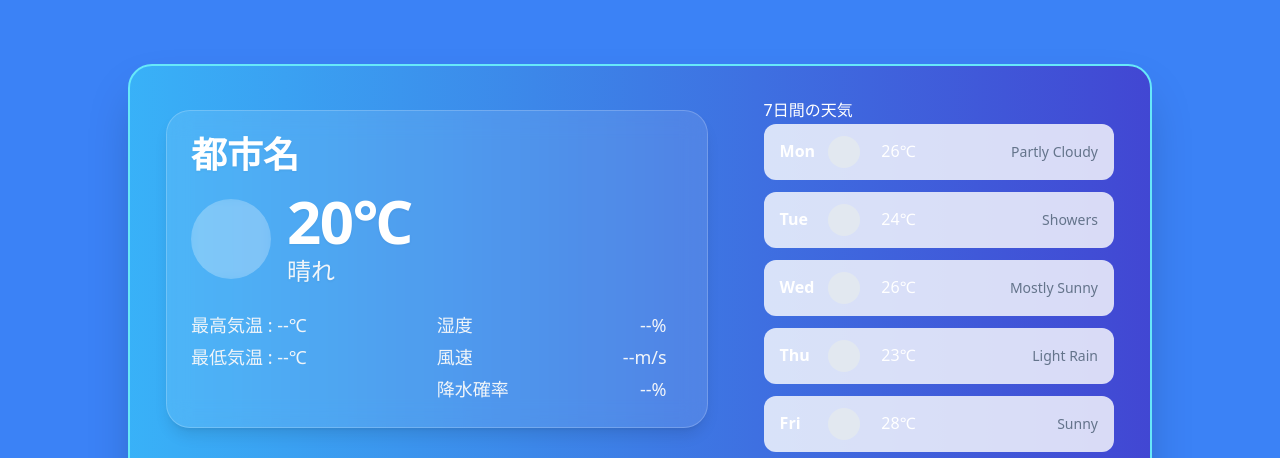
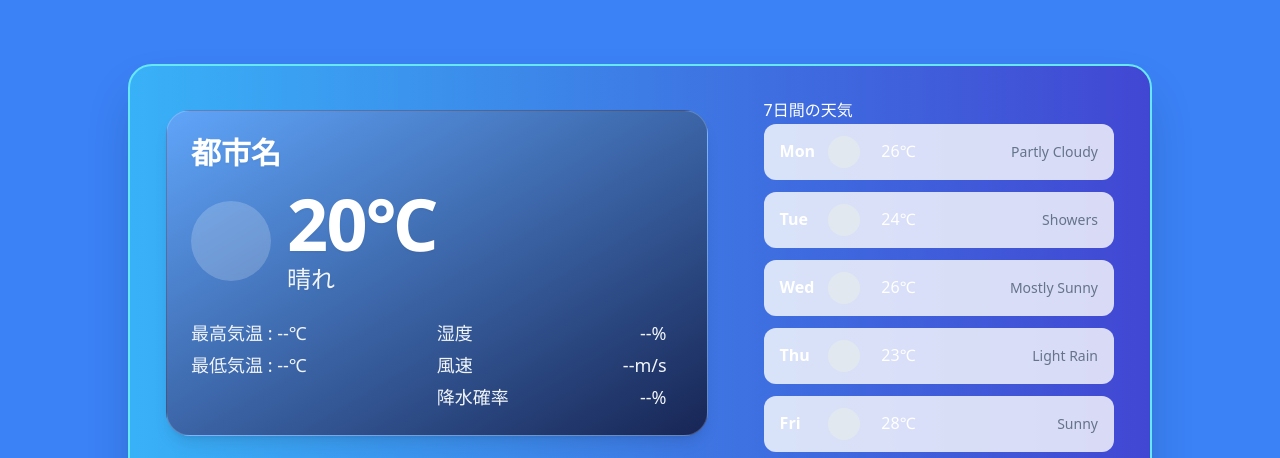
Before and after one commit to fried-hosh/weather-app, a React (Vite) app: page / in a window 1280 px wide. Shown: the top 458 px of the page. Built offline with nearby package versions, Linux system fonts and the light colour scheme.

Commit message:
style: デザイン調整・グラデーションの追加

```diff
--- a/src/components/CurrentWeatherCard.tsx
+++ b/src/components/CurrentWeatherCard.tsx
@@ -7,10 +7,10 @@ type CurrentWeatherCardProps = {
 
 const CurrentWeatherCard = ({ cityName = "都市名", temperature = "20℃", description = "晴れ", iconUrl }: CurrentWeatherCardProps) => {
   return (
-    <section aria-labelledby="current-weather-title" className="rounded-3xl border border-white/20 bg-white/10 p-6 text-white shadow-lg backdrop-blur-md">
+    <section aria-labelledby="current-weather-title" className="rounded-3xl border border-white/20 p-6 text-white shadow-lg backdrop-blur-md bg-gradient-to-br from-blue-400 to-blue-950">
       {/* 見出し */}
       <header className="mb-4 flex items-center justify-between">
-        <h2 id="current-weather-title" className="text-4xl font-semibold drop-shadow-sm">
+        <h2 id="current-weather-title" className="text-4xl font-semibold drop-shadow-sm lg:text-3xl">
           {cityName}
         </h2>
       </header>
@@ -19,7 +19,7 @@ const CurrentWeatherCard = ({ cityName = "都市名", temperature = "20℃", des
       <div className="flex items-center gap-4">
         {iconUrl ? <img className="size-20 drop-shadow-md" src={iconUrl} alt={description || ""} /> : <div className="size-20 rounded-full bg-white/20 backdrop-blur-sm" aria-hidden />}
         <div className="min-w-0 flex-1">
-          <p className="text-6xl font-bold leading-none tracking-tight drop-shadow-sm" aria-live="polite">
+          <p className="text-6xl font-bold leading-none tracking-tight drop-shadow-sm lg:text-7xl" aria-live="polite">
             {temperature}
           </p>
           <p className="mt-1 truncate text-2xl font-medium text-slate-100 drop-shadow-sm">{description}</p>
```
